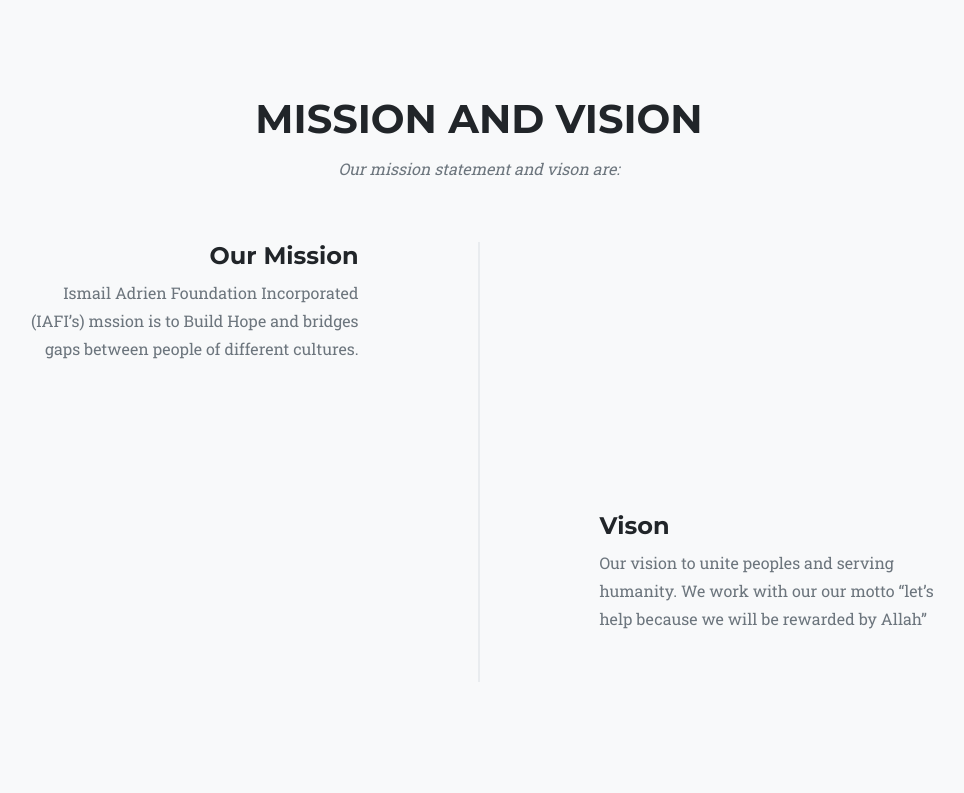
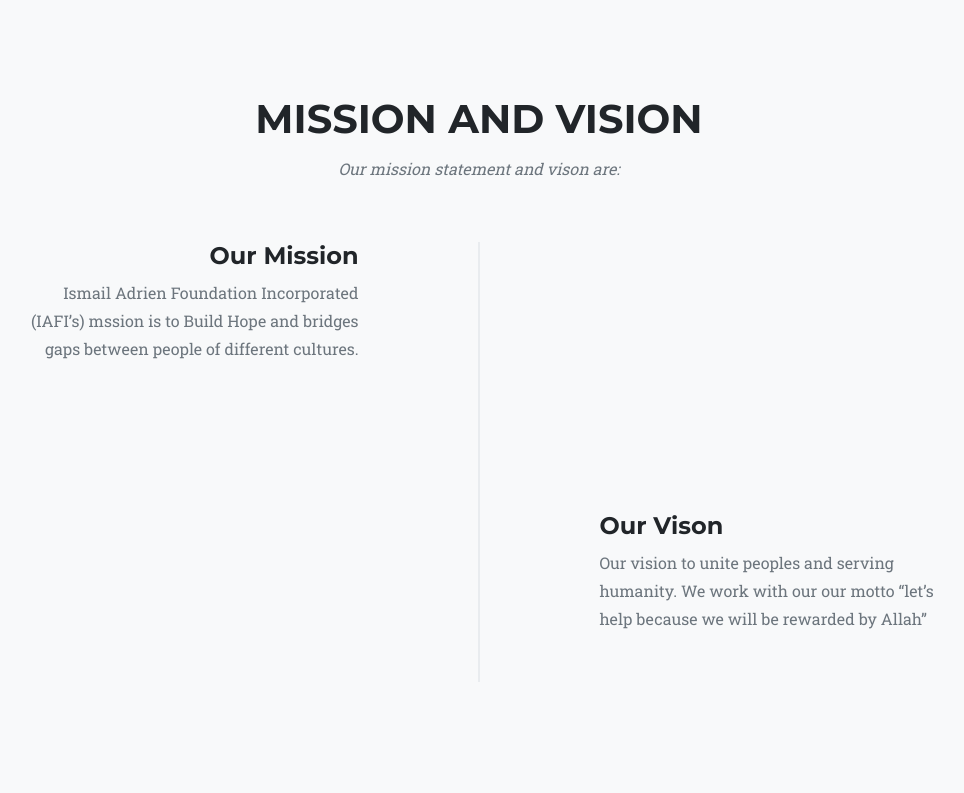
Before and after one commit to AmisiJospin/Ismael-Adrien-Foundation, a PHP site: page / in a window 1280 px wide. Shown: the part 5091-5884 px from the top of the page, without its empty margins (161-1125 px from the left). Run offline with PHP 8.4, Linux system fonts and the light colour scheme; some libraries are stand-ins or nearby versions.

Commit message:
Changing vision to our vision

```diff
--- a/index.php
+++ b/index.php
@@ -394,7 +394,7 @@
                     <li class="timeline-inverted">
                         <div class="timeline-panel">
                             <div class="timeline-heading">
-                                <h4 class="subheading">Vison</h4>
+                                <h4 class="subheading">Our Vison</h4>
                             </div>
                             <div class="timeline-body"><p class="text-muted">
                                 Our vision to unite peoples and serving humanity.
```
